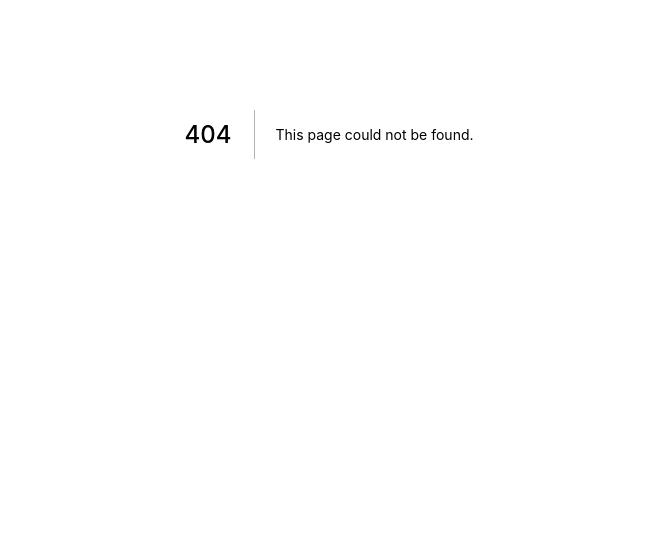
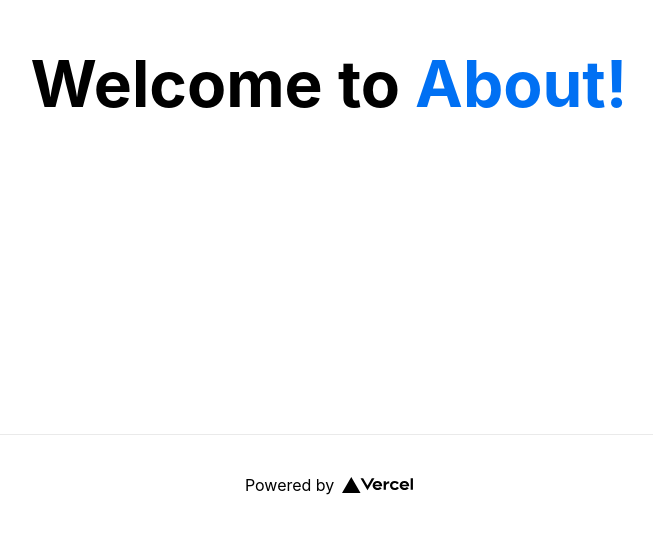
Before and after one commit to jashment/nextjs-playground, a Next.js app: page /about in a window 1280 px wide. Before the commit this address had no page. Shown: the part 266-800 px from the top of the page, without its empty margins (311-964 px from the left). Built offline with nearby package versions, Linux system fonts and the light colour scheme.

Commit message:
Add about page

```diff
--- /dev/null
+++ b/pages/about.js
@@ -0,0 +1,31 @@
+import Head from 'next/head'
+import styles from '../styles/Home.module.css'
+
+const About = () => {
+    return (
+    <div className={styles.container}>
+        <Head>
+            <title>About</title>
+            <link rel="icon" href="/favicon.ico" />
+            </Head>
+        <main className={styles.main}>
+            <h1 className={styles.title}>
+            Welcome to <a href="#">About!</a>
+            </h1>
+            </main>
+
+        <footer className={styles.footer}>
+            <a
+            href="https://vercel.com?utm_source=create-next-app&utm_medium=default-template&utm_campaign=create-next-app"
+            target="_blank"
+            rel="noopener noreferrer"
+            >
+            Powered by{' '}
+            <img src="/vercel.svg" alt="Vercel Logo" className={styles.logo} />
+            </a>
+        </footer>
+    </div>
+    )
+}
+
+export default About
--- a/pages/index.js
+++ b/pages/index.js
@@ -20,7 +20,7 @@
         </p>
 
         <div className={styles.grid}>
-          <a href="https://nextjs.org/docs" className={styles.card}>
+          <a href="/about" className={styles.card}>
             <h3>Documentation &rarr;</h3>
             <p>Find in-depth information about Next.js features and API.</p>
           </a>
```
Also changed, not shown: 1 other file (tests, documents, lock files or other folders).
